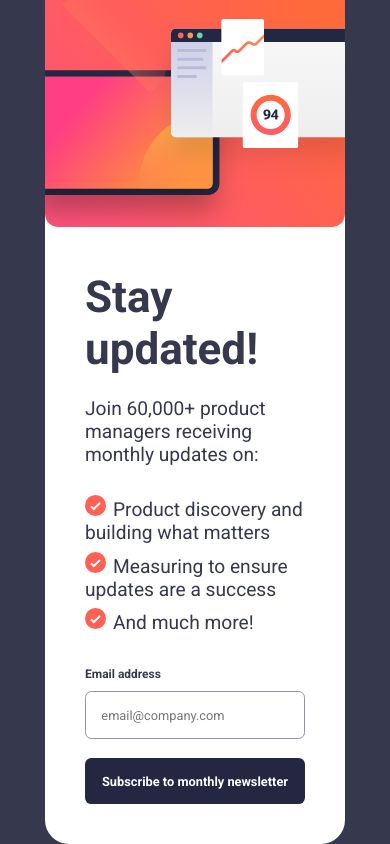
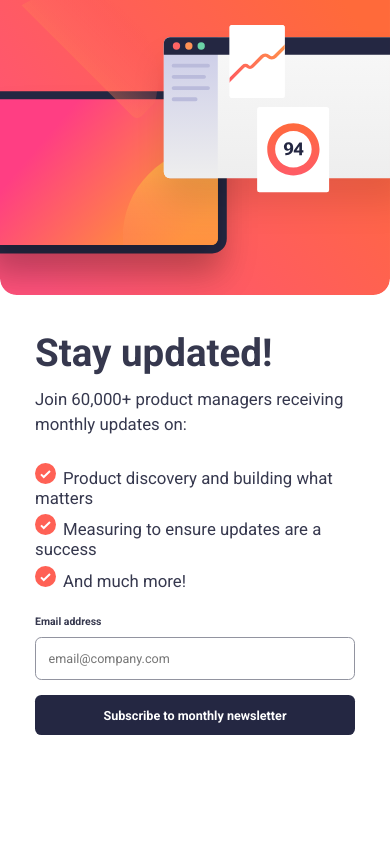
Before and after one commit to BeanyTheCoder/newsletter-sign-up-with-success-message-main, a plain HTML site: page index.html in a window 390 px wide. Drawn offline with Linux system fonts and the light colour scheme.

Commit message:
more changes

```diff
--- a/style.css
+++ b/style.css
@@ -24,19 +24,21 @@ body {
 .container {
   background-color: var(--white);
   display: flex;
-  font-size: 18px;
+  font-size: 16px;
   border-radius: 1.5em;
-  padding: 1em;
-  width: clamp(400px, 90vw, 900px);
+  /* padding: 1em; */
+  width: fit-content;
+  width: clamp(400px, 90vw, 780px);
 }
 
 .container__main {
   flex-basis: 100%;
-  padding: 2em 2.5em;
+  padding: 0 2.5em;
   display: flex;
   justify-content: center;
   flex-direction: column;
-  gap: 1.5em;
+  gap: 1.25em;
+
 }
 
 .container__main__text__subtitle,
@@ -49,14 +51,12 @@ body {
   font-size: 2.75em;
   color: var(--charcoal-grey);
 
-  margin-bottom: 0.5em;
+  margin-bottom: 0.3em;
 }
 
 .container__main__text__subtitle {
   margin-bottom: 1.5em;
-}
-
-.container__main__text__ul {
+  line-height: 1.5em;
 }
 
 .container__main__text__ul li {
@@ -69,10 +69,10 @@ body {
 
 /* -- all inputs --*/
 .container__main__form input {
-  padding: 1.2em;
+  padding: 1em;
   width: 100%;
   border-radius: 0.5em;
-  font-size: 0.8em;
+  font-size: 0.75em;
 }
 
 .container__main__form__label {
@@ -87,7 +87,7 @@ body {
 }
 
 .container__main__form__submit {
-  margin-top: 1.5em;
+  margin-top: 1.25em;
   background-color: var(--dark-slate-grey);
   color: var(--white);
   border: none;
@@ -96,43 +96,54 @@ body {
 
 .container__img {
   flex-basis: 100%;
-  height: 100%;
+  display: flex;
+  justify-content: flex-end;
+  padding: 1em;
+  padding-left: 0;
 }
 
 .container__img img {
-  width: 100%;
-  height: 100%;
-}
-
-@media screen and (max-width: 950px) {
-  .container {
-    font-size: 16px;
-  }
-
-  .container__main {
-    padding: 0 1.5em;
-  }
+  max-height: 500px;
 }
 
 @media screen and (max-width: 800px) {
   .container {
     flex-direction: column-reverse;
+    width: min(400px, 100vw);
+    justify-content: flex-end;
+    font-size: 14px;
+  }
+
+  .container__img {
     padding: 0;
-    width: clamp(300px, 70vw, 700px);
-    justify-content: flex-end;
+    flex-direction: column;
+    justify-content: flex-start;
+    flex-basis: unset;
   }
 
   .container__img img {
-    height: 100%;
-    content: url(./assets/images/illustration-sign-up-mobile.svg);
+      content: url(./assets/images/illustration-sign-up-mobile.svg);
   }
 
   .container__main {
     padding: 2.5em;
+    flex-basis: unset;
   }
 
   .container__main__text__subtitle,
   .container__main__text__ul li {
     font-size: 1.2em;
   }
+
+  .container__main__form input {
+    font-size: 0.9em;
+  }
 }
+
+@media screen and (max-width: 400px) {
+  .container {
+    height: 100vh;
+    border-radius: 0;
+  }
+
+}
```
